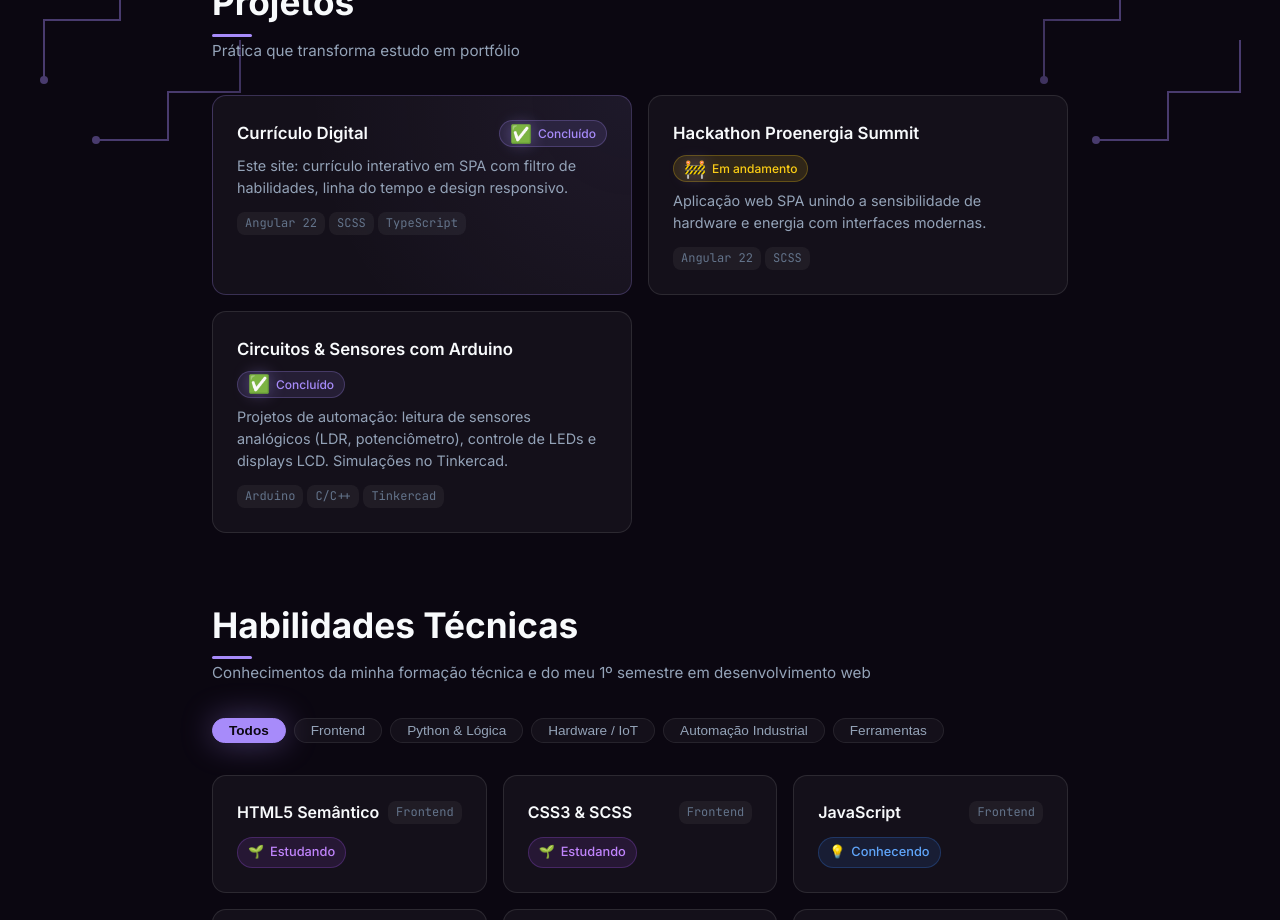
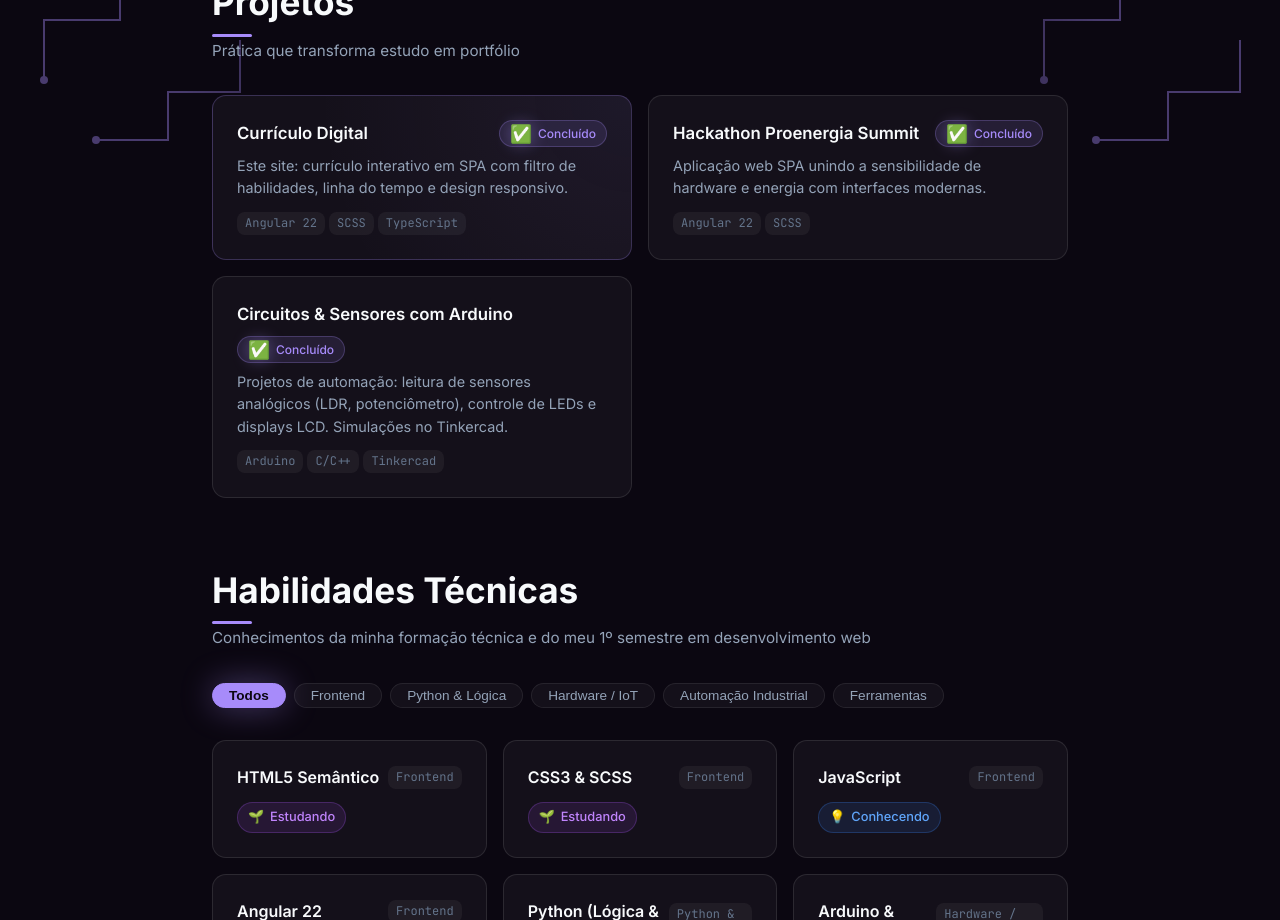
Before and after one commit to claralimadev/curriculo-ana, an Angular app: page / in a window 1280 px wide. Shown: the part 1240-2160 px from the top of the page. Built offline with nearby package versions, Linux system fonts and the light colour scheme.

Commit message:
chore: status do Hackathon Proenergia Summit -> Concluído

```diff
--- a/src/app/components/projetos/projetos.ts
+++ b/src/app/components/projetos/projetos.ts
@@ -29,7 +29,7 @@ export class ProjetosComponent {
       nome: 'Hackathon Proenergia Summit',
       descricao: 'Aplicação web SPA unindo a sensibilidade de hardware e energia com interfaces modernas.',
       tecnologias: ['Angular 22', 'SCSS'],
-      status: 'Em andamento'
+      status: 'Concluído'
     },
     {
       nome: 'Circuitos & Sensores com Arduino',
```
